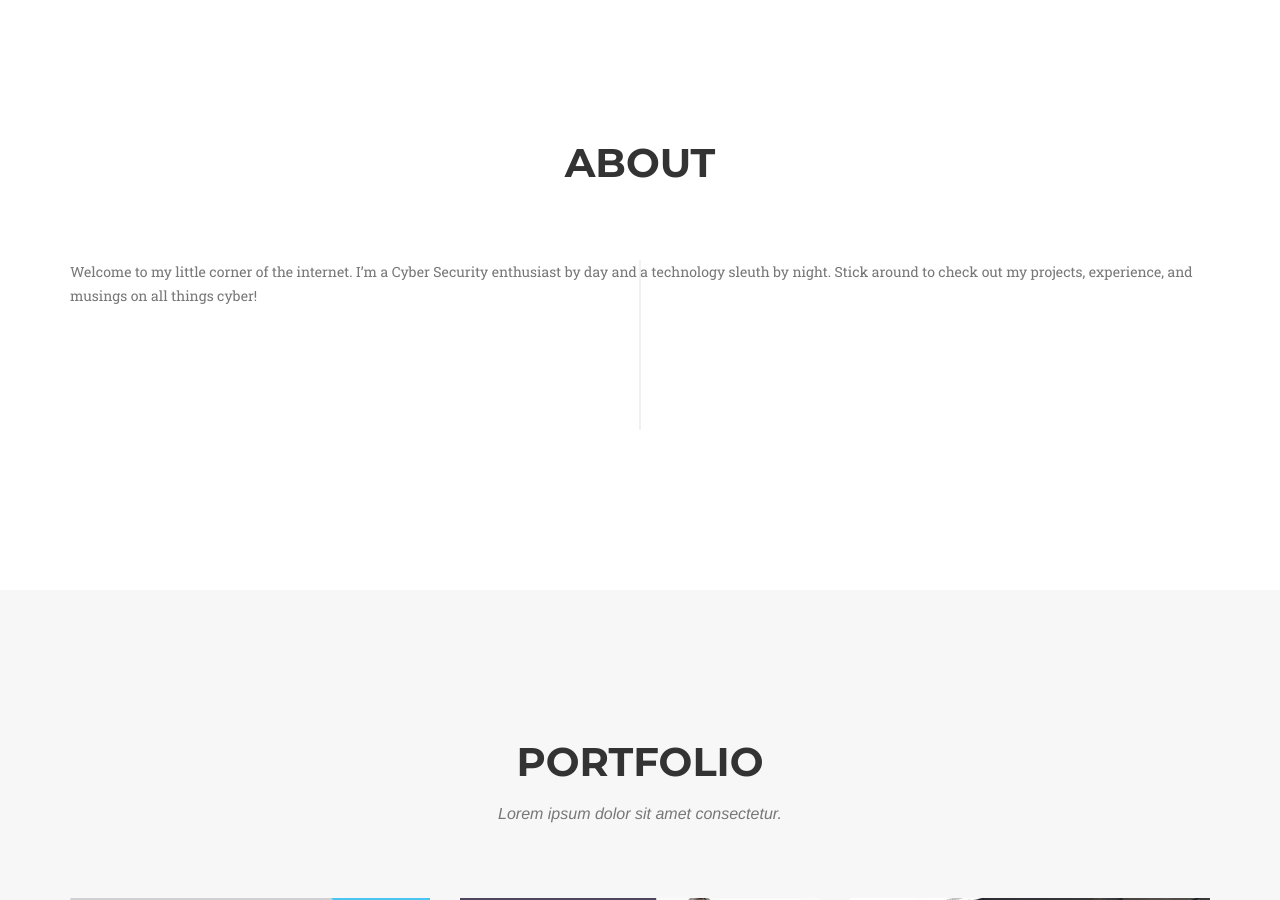
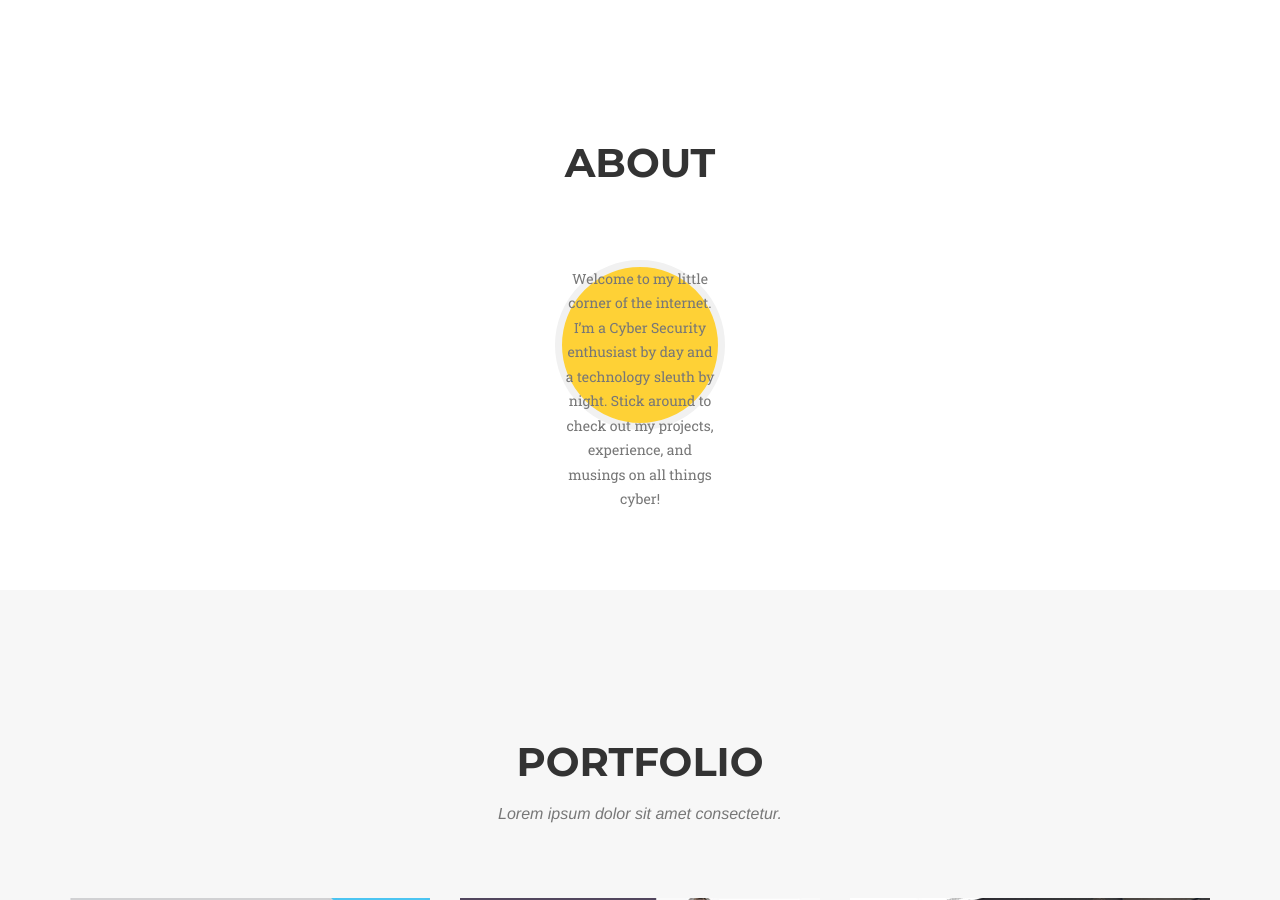
Before and after one commit to elizabethude/lizude.github.io, a Jekyll site: the page built from index.html, in a window 1280 px wide and 900 px high, scrolled down 767 px. Built offline with Jekyll 4.4.1, drawn with Linux system fonts in a browser that asks for light colours; nearby versions of some CDN libraries; some web fonts are replaced; library files that are not in the unit come from our copies.

Commit message:
Update about.html

```diff
--- a/_includes/about.html
+++ b/_includes/about.html
@@ -11,7 +11,7 @@
                 <div class="col-lg-12">
                     <ul class="timeline">
                         <li>
-                            <div class="timeline-body">
+                            <div class="timeline-image">
                                     <p class="text-muted">Welcome to my little corner of the internet. I’m a Cyber Security enthusiast by day and a technology sleuth by night. Stick around to check out my projects, experience, and musings on all things cyber!
 </p>
                            <!-- </div>
```
